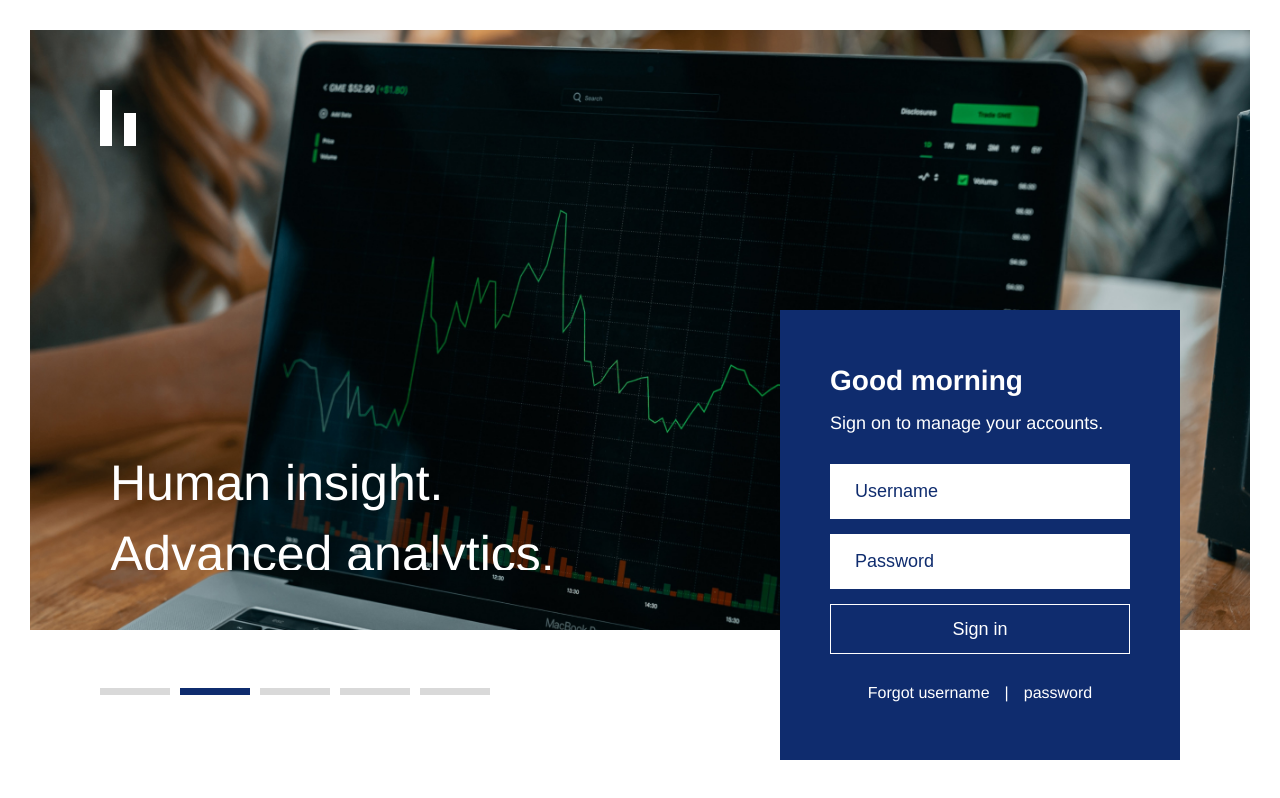
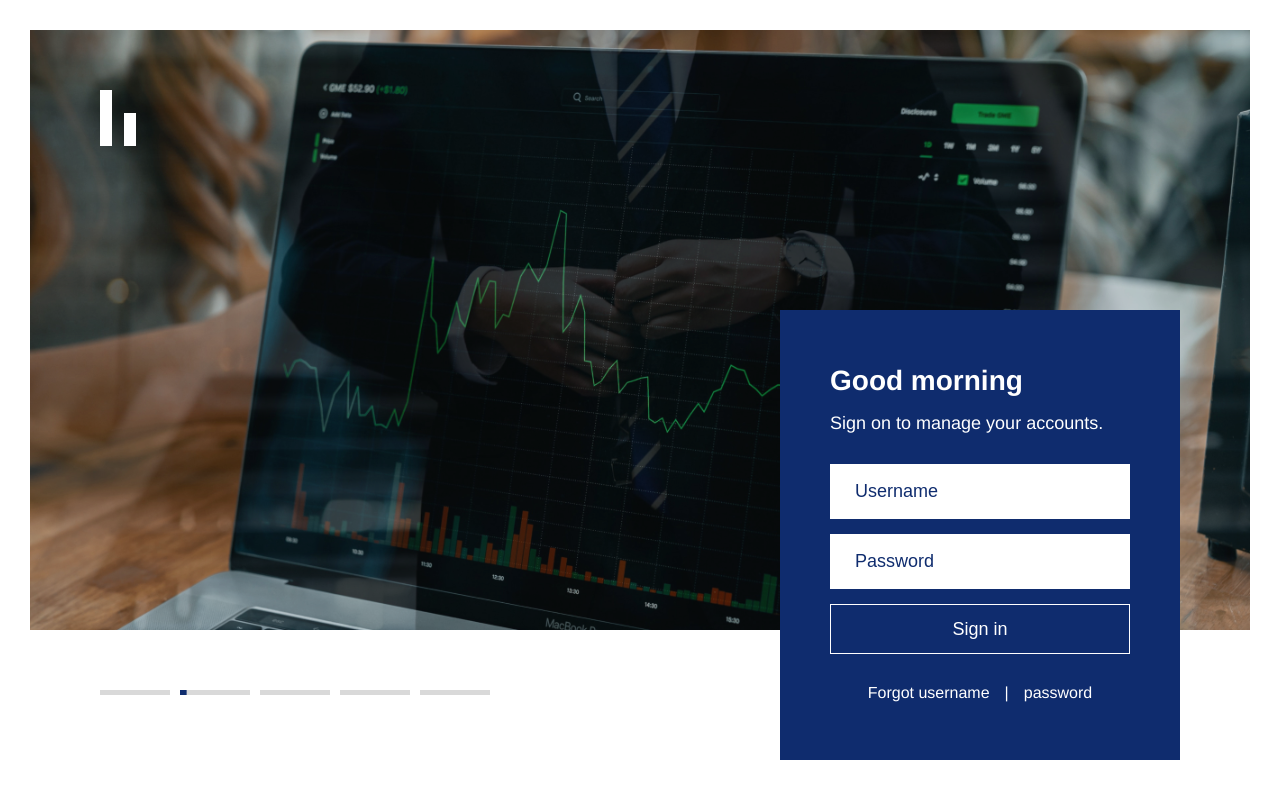
Before and after one commit to jaehyung8675/bank, a Next.js app: page / in a window 1280 px wide. Built offline with nearby package versions, Linux system fonts and the light colour scheme.

Commit message:
update slide bar animation

```diff
--- a/pages/index.js
+++ b/pages/index.js
@@ -11,18 +11,18 @@ const SLIDES = [
 
 export default function Home() {
   const [currentSlide, setCurrentSlide] = useState(0);
-  const [slideUp, setSlideUp] = useState(false);
+  const [slideAnimation, setSlideAnimation] = useState(false);
   const timeoutRef = useRef(null);
 
   const slideUpHandler = () => {
-    setSlideUp(false);
+    setSlideAnimation(false);
     setTimeout(() => {
-      setSlideUp(true);
+      setSlideAnimation(true);
     }, 100);
   };
 
   const goToSlide = (slideIndex) => {
-    setSlideUp(false);
+    setSlideAnimation(false);
     setCurrentSlide(slideIndex);
     slideUpHandler();
   };
@@ -40,7 +40,7 @@ export default function Home() {
       setCurrentSlide(
         currentSlide === SLIDES.length - 1 ? 0 : currentSlide + 1
       );
-    }, 4000);
+    }, 5000);
 
     return () => {
       resetTimeout();
@@ -64,11 +64,13 @@ export default function Home() {
               </a>
               <div className='pagination'>
                 {SLIDES.map((_, slideIndex) => (
-                  <span
+                  <button
                     key={slideIndex}
                     className={currentSlide === slideIndex ? 'active' : null}
                     onClick={() => goToSlide(slideIndex)}
-                  ></span>
+                  >
+                    <span></span>
+                  </button>
                 ))}
               </div>
             </div>
@@ -81,13 +83,15 @@ export default function Home() {
               >
                 <h1>
                   <div className='overflow-hidden'>
-                    <span className={slideUp ? 'slide-up' : null}>
+                    <span className={slideAnimation ? 'slide-up' : null}>
                       {SLIDES[currentSlide].copyTop}
                     </span>
                   </div>
                   <div className='overflow-hidden'>
                     <span
-                      className={slideUp ? 'slide-up slide-up-delay-1' : null}
+                      className={
+                        slideAnimation ? 'slide-up slide-up-delay-1' : null
+                      }
                     >
                       {SLIDES[currentSlide].copyBottom}
                     </span>
--- a/styles/style.css
+++ b/styles/style.css
@@ -53,13 +53,25 @@
 .pagination span {
   display: block;
   width: 7rem;
-  height: 0.7rem;
+  height: 0.5rem;
   background-color: var(--color-grey-light);
   cursor: pointer;
+  overflow: hidden;
 }
 
-.pagination span.active {
+.pagination span::after {
+  content: '';
+  display: block;
+  height: 0.5rem;
   background-color: var(--color-accent);
+  transform: translateX(-100%);
+}
+
+.pagination .active span::after {
+  transform: translateX(0);
+  transition-delay: 0s;
+  transition-duration: 5s;
+  transition-property: transform;
 }
 
 .slider {
@@ -107,15 +119,6 @@
 
 .slide .slide-up-delay-1 {
   transition-delay: 1s;
-}
-
-@keyframes slide-up {
-  from {
-    bottom: -100px;
-  }
-  to {
-    bottom: 0;
-  }
 }
 
 .login {
```
